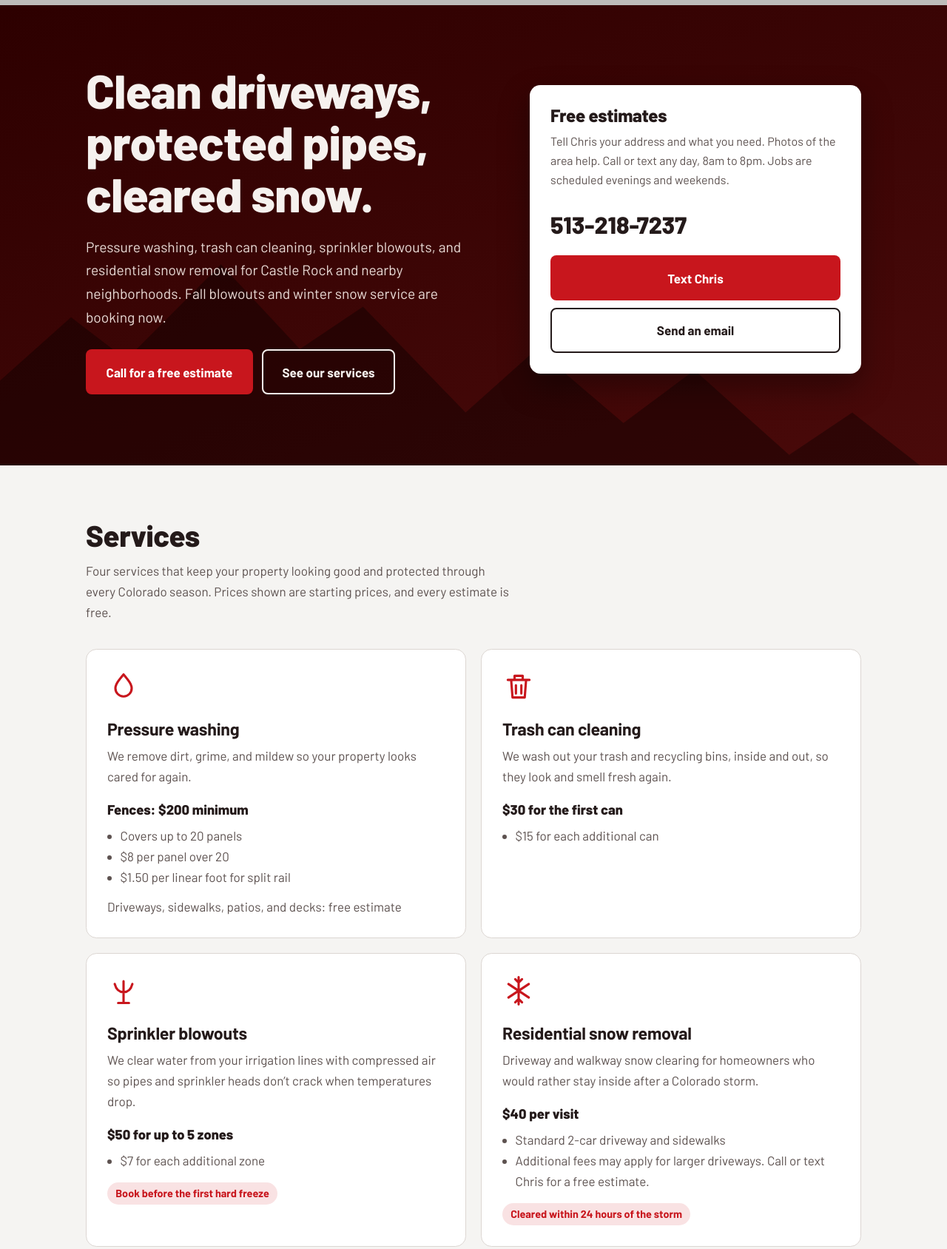
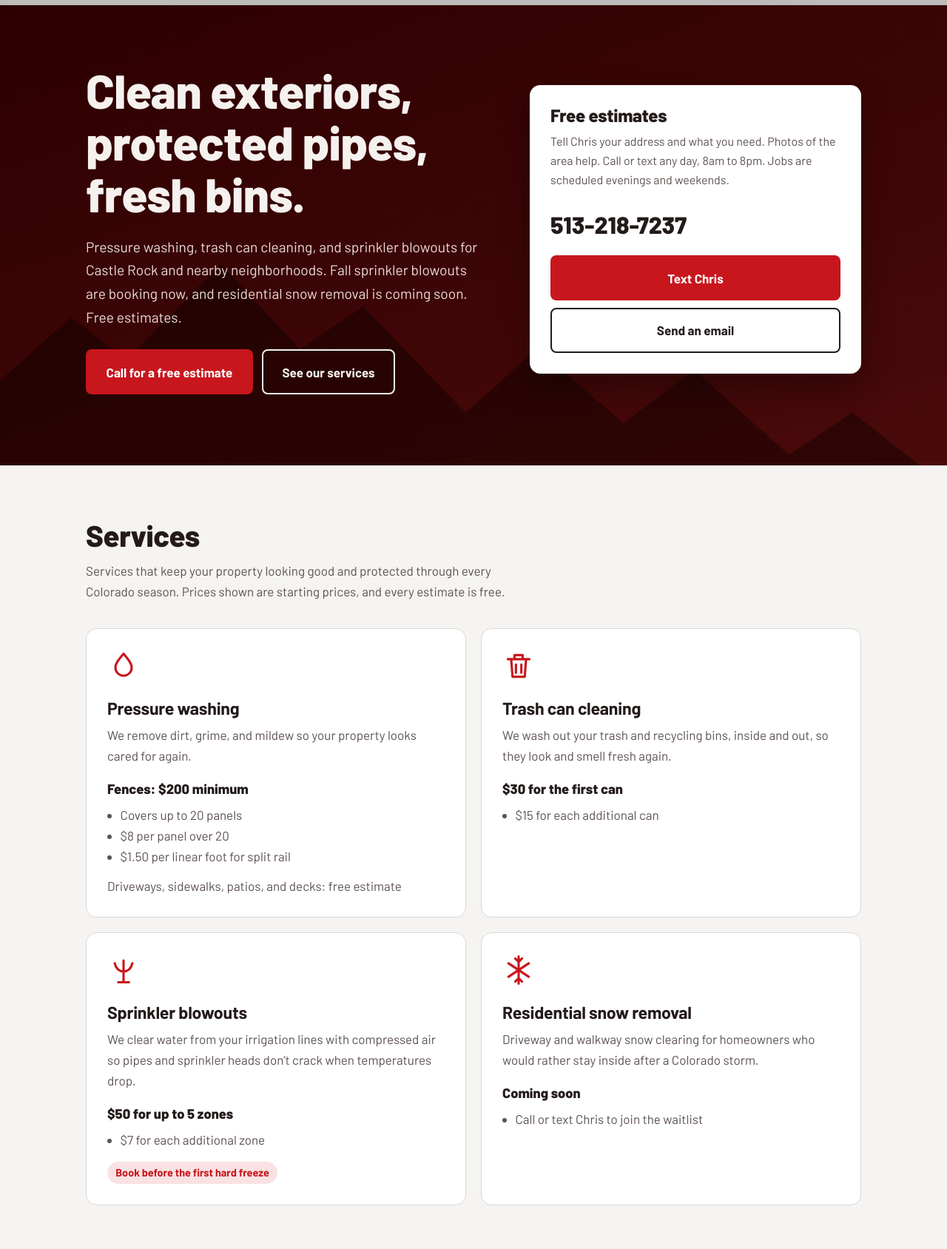
Before and after one commit to buckeyeservices/buckeye-services, a plain HTML site: page index.html in a window 1280 px wide. Shown: the part 91-1779 px from the top of the page at 74% size. Drawn offline with Linux system fonts and the light colour scheme.

Commit message:
Add files via upload

```diff
--- a/index.html
+++ b/index.html
@@ -3,8 +3,8 @@
 <head>
 <meta charset="utf-8">
 <meta name="viewport" content="width=device-width, initial-scale=1, viewport-fit=cover">
-<title>Buckeye Services, LLC | Pressure Washing, Sprinkler Blowouts &amp; Snow Removal in Castle Rock, CO</title>
-<meta name="description" content="Pressure washing, trash can cleaning, sprinkler blowouts, and residential snow removal in Castle Rock, Parker, Littleton, and Larkspur, Colorado. Call or text Chris for a free estimate.">
+<title>Buckeye Services, LLC | Pressure Washing, Sprinkler Blowouts &amp; Trash Can Cleaning in Castle Rock, CO</title>
+<meta name="description" content="Pressure washing, trash can cleaning, and sprinkler blowouts in Castle Rock, Parker, Littleton, and Larkspur, Colorado. Residential snow removal coming soon. Call or text Chris for a free estimate.">
 <link rel="preconnect" href="https://fonts.googleapis.com">
 <link rel="preconnect" href="https://fonts.gstatic.com" crossorigin>
 <link href="https://fonts.googleapis.com/css2?family=Barlow:wght@400;500;700;800&display=swap" rel="stylesheet">
@@ -130,8 +130,8 @@ footer{background:var(--stone);color:var(--maroon);padding:1.5rem 0;font-size:.9
 <header class="hero">
   <div class="wrap">
     <div>
-      <h1>Clean driveways, protected pipes, cleared snow.</h1>
-      <p>Pressure washing, trash can cleaning, sprinkler blowouts, and residential snow removal for Castle Rock and nearby neighborhoods. Fall blowouts and winter snow service are booking now.</p>
+      <h1>Clean exteriors, protected pipes, fresh bins.</h1>
+      <p>Pressure washing, trash can cleaning, and sprinkler blowouts for Castle Rock and nearby neighborhoods. Fall sprinkler blowouts are booking now, and residential snow removal is coming soon. Free estimates.</p>
       <div class="btns">
         <a class="btn red" href="tel:+15132187237">Call for a free estimate</a>
         <a class="btn ghost" href="#services">See our services</a>
@@ -151,7 +151,7 @@ footer{background:var(--stone);color:var(--maroon);padding:1.5rem 0;font-size:.9
   <section id="services">
     <div class="wrap">
       <h2>Services</h2>
-      <p class="intro">Four services that keep your property looking good and protected through every Colorado season. Prices shown are starting prices, and every estimate is free.</p>
+      <p class="intro">Services that keep your property looking good and protected through every Colorado season. Prices shown are starting prices, and every estimate is free.</p>
       <div class="grid3">
         <article class="svc">
           <svg viewBox="0 0 24 24" aria-hidden="true"><path d="M12 3c3.5 4.2 6 7.2 6 10.2a6 6 0 0 1-12 0C6 10.200 8.500 7.200 12 3z"/></svg>
@@ -180,9 +180,8 @@ footer{background:var(--stone);color:var(--maroon);padding:1.5rem 0;font-size:.9
           <svg viewBox="0 0 24 24" aria-hidden="true"><path d="M12 2v20M4.500 7l15 10M19.500 7l-15 10M9.500 3.500 12 6l2.500-2.500M9.500 20.500 12 18l2.500 2.500"/></svg>
           <h3>Residential snow removal</h3>
           <p>Driveway and walkway snow clearing for homeowners who would rather stay inside after a Colorado storm.</p>
-          <p class="price">$40 per visit</p>
-          <ul class="rates"><li>Standard 2-car driveway and sidewalks</li><li>Additional fees may apply for larger driveways. Call or text Chris for a free estimate.</li></ul>
-          <span class="tag">Cleared within 24 hours of the storm</span>
+          <p class="price">Coming soon</p>
+          <ul class="rates"><li>Call or text Chris to join the waitlist</li></ul>
         </article>
       </div>
     </div>
```
